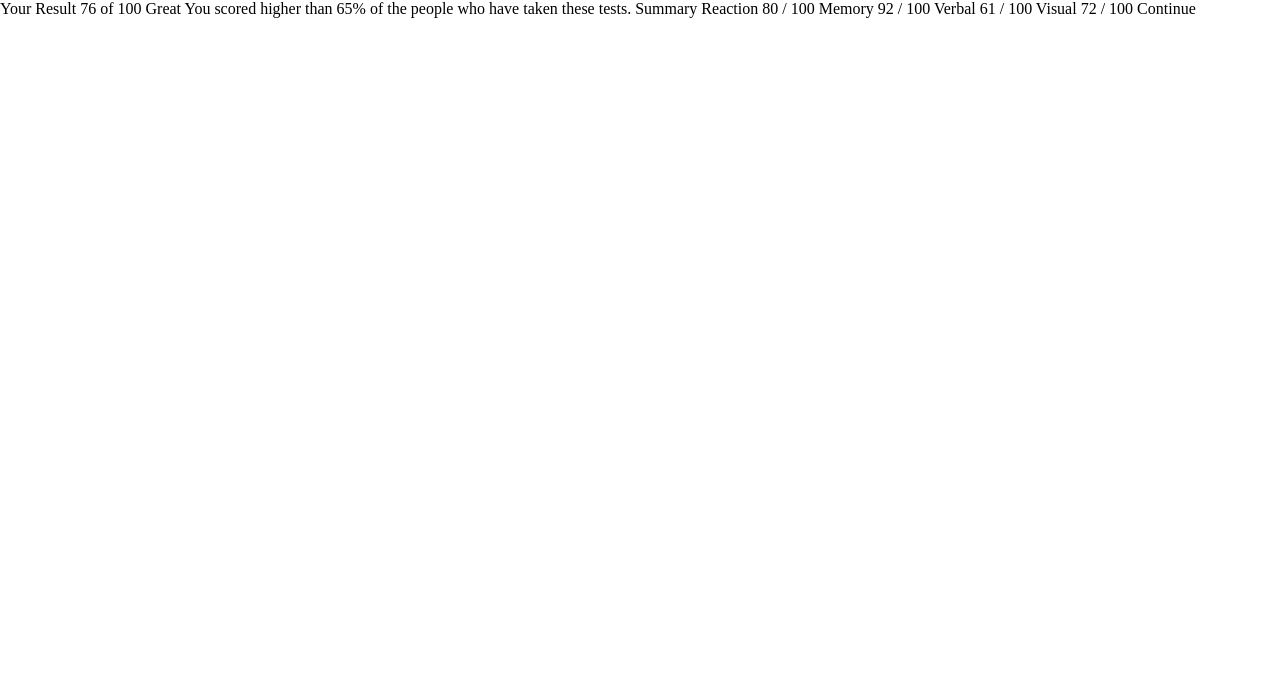
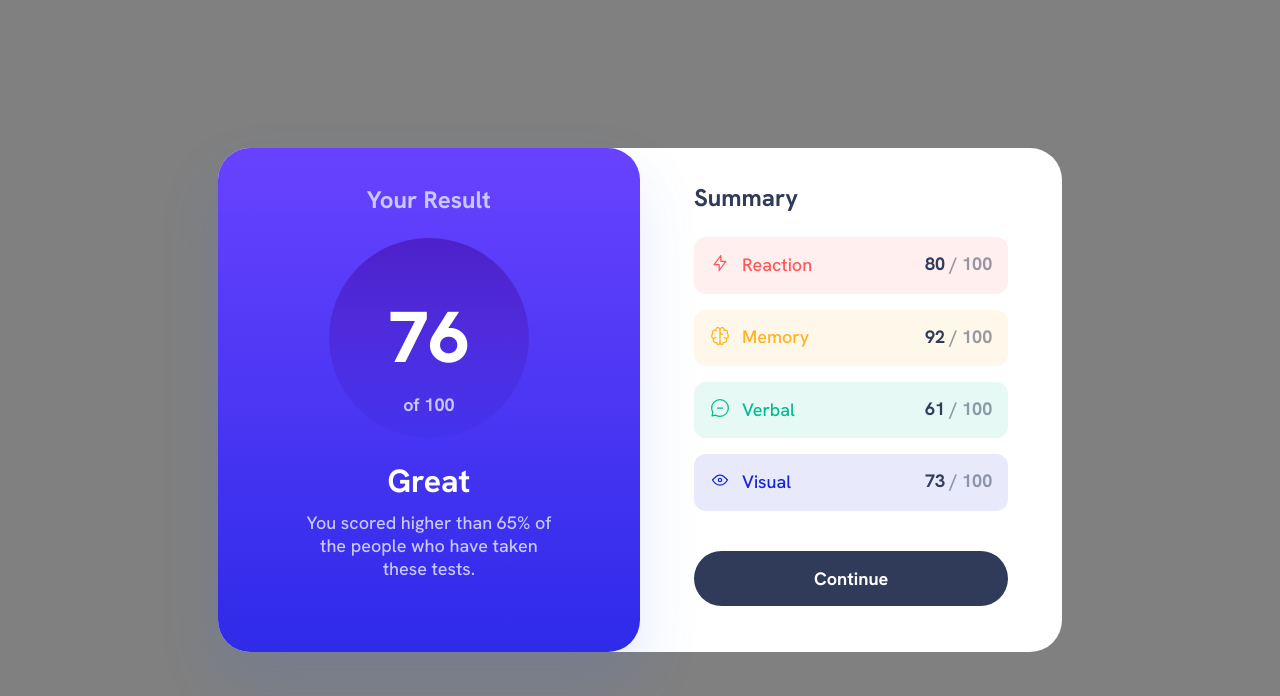
Before and after one commit to beqarion/FEMentor-results-summary-component-main, a plain HTML site: page index.html in a window 1280 px wide. Drawn offline with Linux system fonts and the light colour scheme.

Commit message:
finished

```diff
--- a/css/main.css
+++ b/css/main.css
@@ -0,0 +1,296 @@
+@font-face {
+  font-family: "Hanken Grotesk";
+  src: url("../assets/fonts/HankenGrotesk-VariableFont_wght.ttf")
+    format("truetype-variations");
+  font-weight: 500 700 800;
+  font-display: swap;
+}
+
+*,
+::after,
+::before {
+  box-sizing: border-box;
+}
+
+:root {
+  /* colors */
+
+  /* primary */
+  --light-red: hsl(0, 100%, 67%);
+  --orangey-yellow: hsl(39, 100%, 56%);
+  --green-teal: hsl(166, 100%, 37%);
+  --cobalt-blue: hsl(234, 85%, 45%);
+  /* gradients */
+  --light-slate-blue: hsl(252, 100%, 67%); /*(background)*/
+  --light-royal-blue: hsl(241, 81%, 54%); /*(background)*/
+
+  --violet-blue: hsla(256, 72%, 46%, 1); /*(circle)*/
+  --persian-blue: hsla(241, 72%, 46%, 0); /*(circle)*/
+  /* neutral colors */
+  --white: hsl(0, 0%, 100%);
+  --pale-blue: hsl(221, 100%, 96%);
+  --light-lavender: hsl(241, 100%, 89%);
+  --dark-gray-blue: hsl(224, 30%, 27%);
+
+  /* typography */
+
+  --transition: 0.3s ease-in-out all;
+}
+
+body {
+  font-family: "Hanken Grotesk", sans-serif;
+}
+
+p {
+  font-size: var(--font-size);
+}
+
+.main {
+  min-height: 100vh;
+  display: grid;
+  place-content: center;
+  background-color: grey;
+}
+.card {
+  background-color: var(--white);
+}
+
+/*
+===============
+Upper card
+===============
+*/
+.result {
+  background: linear-gradient(
+    180deg,
+    var(--light-slate-blue) 0%,
+    hsl(252, 100%, 63%) 0.03%,
+    var(--light-royal-blue) 100%
+  );
+  box-shadow: 0px 30px 60px rgba(61, 108, 236, 0.15);
+  border-radius: 0px 0px 32px 32px;
+  padding: 1.5rem 3.625rem 2.5rem;
+  text-align: center;
+}
+.result-header {
+  margin: 0;
+  font-size: 1.125rem;
+  color: var(--light-lavender);
+  margin-bottom: 1.5rem;
+}
+.numbers-container {
+  width: 8.75rem;
+  height: 8.75rem;
+  position: relative;
+  display: inline-flex;
+  justify-content: center;
+  align-items: center;
+  background: linear-gradient(
+    180deg,
+    #4d21c9 0%,
+    rgba(37, 33, 201, 0.1) 100%,
+    rgba(37, 33, 201, 0.1) 100%
+  );
+  border-radius: 50%;
+  margin-bottom: 1.5rem;
+}
+.big-num {
+  font-size: 3.5rem;
+  font-weight: 800;
+  color: white;
+}
+.small-num {
+  position: absolute;
+  bottom: 1.375rem;
+  font-weight: 700;
+  color: var(--light-lavender);
+}
+
+.result-info {
+}
+.result-info-header {
+  font-weight: 700;
+  font-size: 1.5rem;
+  color: var(--white);
+  line-height: 31px;
+  margin: 0;
+  margin-bottom: 0.5rem;
+}
+.result-info-text {
+  font-weight: 500;
+  line-height: 21px;
+  font-size: 1rem;
+  margin: 0 auto;
+  color: var(--light-lavender);
+  max-width: 16.25rem;
+}
+
+/*
+===============
+Lower  card
+===============
+*/
+
+.btn-summary {
+  border-radius: 8rem;
+  border: none;
+  width: 100%;
+  background-color: var(--dark-gray-blue);
+  color: var(--white);
+  padding: 1rem 7.5rem;
+  cursor: pointer;
+
+  font-weight: 700;
+  line-height: 23px;
+  font-size: 1.125rem;
+  transition: var(--transition);
+}
+.btn-summary:hover {
+  background-image: linear-gradient(
+    180deg,
+    #7755ff 0%,
+    #6943ff 0.01%,
+    #2f2ce9 100%
+  );
+  background-color: #6943ff;
+}
+.summary {
+  padding: 1.5rem 2rem 1.875rem;
+}
+.summary-header {
+  color: var(--dark-gray-blue);
+  font-weight: 700;
+  font-size: 1.125rem;
+  line-height: 23px;
+  margin: 0;
+  margin-bottom: 1.5rem;
+}
+/* skill */
+.summary-skill {
+  border-radius: 12px;
+  padding: 1rem;
+  display: flex;
+  justify-content: space-between;
+  margin-bottom: 1rem;
+}
+.skill-container {
+  font-weight: 500;
+  display: flex;
+  justify-content: space-between;
+  align-items: center;
+  gap: 0.75rem;
+}
+
+/* reaction skill style */
+.reaction-skill {
+  background: linear-gradient(
+      0deg,
+      rgba(255, 255, 255, 0.9),
+      rgba(255, 255, 255, 0.9)
+    ),
+    var(--light-red);
+}
+.reaction-skill .skill-name {
+  color: var(--light-red);
+}
+/* memory skill style */
+.memory-skill {
+  background: linear-gradient(
+      0deg,
+      rgba(255, 255, 255, 0.9),
+      rgba(255, 255, 255, 0.9)
+    ),
+    var(--orangey-yellow);
+}
+.memory-skill .skill-name {
+  color: var(--orangey-yellow);
+}
+/* verbal skill style */
+.verbal-skill {
+  background: linear-gradient(
+      0deg,
+      rgba(255, 255, 255, 0.9),
+      rgba(255, 255, 255, 0.9)
+    ),
+    var(--green-teal);
+}
+.verbal-skill .skill-name {
+  color: var(--green-teal);
+}
+/* visual skill style */
+.visual-skill {
+  background: linear-gradient(
+      0deg,
+      rgba(255, 255, 255, 0.9),
+      rgba(255, 255, 255, 0.9)
+    ),
+    var(--cobalt-blue);
+}
+.visual-skill .skill-name {
+  color: var(--cobalt-blue);
+}
+
+.skill-scale-container {
+  color: hsla(223, 30%, 27%, 0.5);
+  font-weight: 700;
+  line-height: 21px;
+}
+.skill-scale {
+  color: hsla(223, 30%, 27%, 1);
+}
+
+@media screen and (min-width: 768px) {
+  .card {
+    display: grid;
+    grid-template-columns: 1fr 1fr;
+    align-items: center;
+    border-radius: 32px;
+  }
+  .result {
+    height: 100%;
+    border-radius: 32px;
+  }
+  .result,
+  .summary {
+    padding: 38px 54px 46px;
+  }
+  /* result */
+  .result-header {
+    font-size: 1.5rem;
+  }
+  .numbers-container {
+    width: 12.5rem;
+    height: 12.5rem;
+    margin-bottom: 28px;
+  }
+  .big-num {
+    font-size: 72px;
+  }
+  .small-num {
+    font-size: 18px;
+  }
+
+  .result-info-header {
+    font-size: 2rem;
+    margin-bottom: 0.875rem;
+  }
+  .result-info-text {
+    font-size: 18px;
+    line-height: 23px;
+  }
+
+  /* summary */
+  .summary-header {
+    font-size: 1.5rem;
+    margin-bottom: 28px;
+  }
+  .skills-container {
+    margin-bottom: 40px;
+  }
+  .skill-name {
+    font-size: 18px;
+  }
+  .skill-scale-container {
+    font-size: 18px;
+  }
+}
--- a/css/main1.css
+++ b/css/main1.css
@@ -1,3 +1,8 @@
+@font-face {
+  font-family: "HankenGrotesk";
+  src: url("../assets/fonts/HankenGrotesk-VariableFont_wght.ttf");
+}
+
 *,
 ::after,
 ::before {
@@ -5,7 +10,7 @@
 }
 /* fonts */
 
-@import url('https://fonts.googleapis.com/css2?family=Roboto:wght@400;500;600&family=Montserrat&display=swap');
+@import url("https://fonts.googleapis.com/css2?family=Roboto:wght@400;500;600&family=Montserrat&display=swap");
 html {
   font-size: 100%;
 } /*16px*/
@@ -42,8 +47,8 @@ html {
   --green-dark: #0f5132;
 
   /* fonts  */
-  --headingFont: 'Roboto', sans-serif;
-  --bodyFont: 'Nunito', sans-serif;
+  --headingFont: "Roboto", sans-serif;
+  --bodyFont: "Nunito", sans-serif;
   --smallText: 0.7em;
   /* rest of the vars */
   --backgroundColor: var(--grey-50);
--- a/index.html
+++ b/index.html
@@ -13,34 +13,103 @@
     crossorigin="anonymous" referrerpolicy="no-referrer" />
   <!-- normalize css -->
   <link rel="stylesheet" href="./css/normalize.css">
+  <link rel="stylesheet" href="./css/main.css">
   <title>Results summary component</title>
 
 </head>
 
 <body>
+  <main class="main">
+    <card class="card">
+      <div class="result">
+        <h4 class="result-header">Your Result</h4>
+        <div class="numbers-container">
+          <span class="big-num">76</span>
+          <span class="small-num">of 100</span>
+        </div>
+        <div class="result-info">
+          <h3 class="result-info-header">Great</h3>
+          <p class="result-info-text"> You scored higher than 65% of the people who have taken these tests.
+          </p>
+        </div>
+      </div>
+      <div class="summary">
+        <h4 class="summary-header">Summary</h4>
+        <div class="skills-container">
+          <!-- single skill -->
+          <div class="summary-skill reaction-skill">
+            <div class="skill-container">
+              <i class="skill-icon"><img class="img" src="./assets/images/icon-reaction.svg" alt=""></i>
+              <span class="skill-name">Reaction</span>
+            </div>
+            <div class="skill-scale-container">
+              <span class="skill-scale">80</span>
+              / 100
+            </div>
+          </div>
+          <!-- end of single skill -->
+          <!-- single skill -->
+          <div class="summary-skill memory-skill">
+            <div class="skill-container">
+              <i class="skill-icon"><img class="img" src="./assets/images/icon-memory.svg" alt=""></i>
+              <span class="skill-name">Memory</span>
+            </div>
+            <div class="skill-scale-container">
+              <span class="skill-scale">92</span>
+              / 100
+            </div>
+          </div>
+          <!-- end of single skill -->
+          <!-- single skill -->
+          <div class="summary-skill verbal-skill">
+            <div class="skill-container">
+              <i class="skill-icon"><img class="img" src="./assets/images/icon-verbal.svg" alt=""></i>
+              <span class="skill-name">Verbal</span>
+            </div>
+            <div class="skill-scale-container">
+              <span class="skill-scale">61</span>
+              / 100
+            </div>
+          </div>
+          <!-- end of single skill -->
+          <!-- single skill -->
+          <div class="summary-skill visual-skill">
+            <div class="skill-container">
+              <i class="skill-icon"><img class="img" src="./assets/images/icon-visual.svg" alt=""></i>
+              <span class="skill-name">Visual</span>
+            </div>
+            <div class="skill-scale-container">
+              <span class="skill-scale">73</span>
+              / 100
+            </div>
+          </div>
+          <!-- end of single skill -->
+        </div>
+        <button type="button" class="btn-summary">Continue</button>
+      </div>
+    </card>
+  </main>
 
-  Your Result
-  76
-  of 100
 
-  Great
-  You scored higher than 65% of the people who have taken these tests.
 
-  Summary
 
-  Reaction
-  80 / 100
 
-  Memory
+
+
+
+
+
+
+  <!-- Memory
   92 / 100
 
   Verbal
   61 / 100
 
   Visual
-  72 / 100
+  72 / 100 -->
 
-  Continue
+
 
 </body>
 
```
Also changed, not shown: screenshot.png (added), 1 other file.
